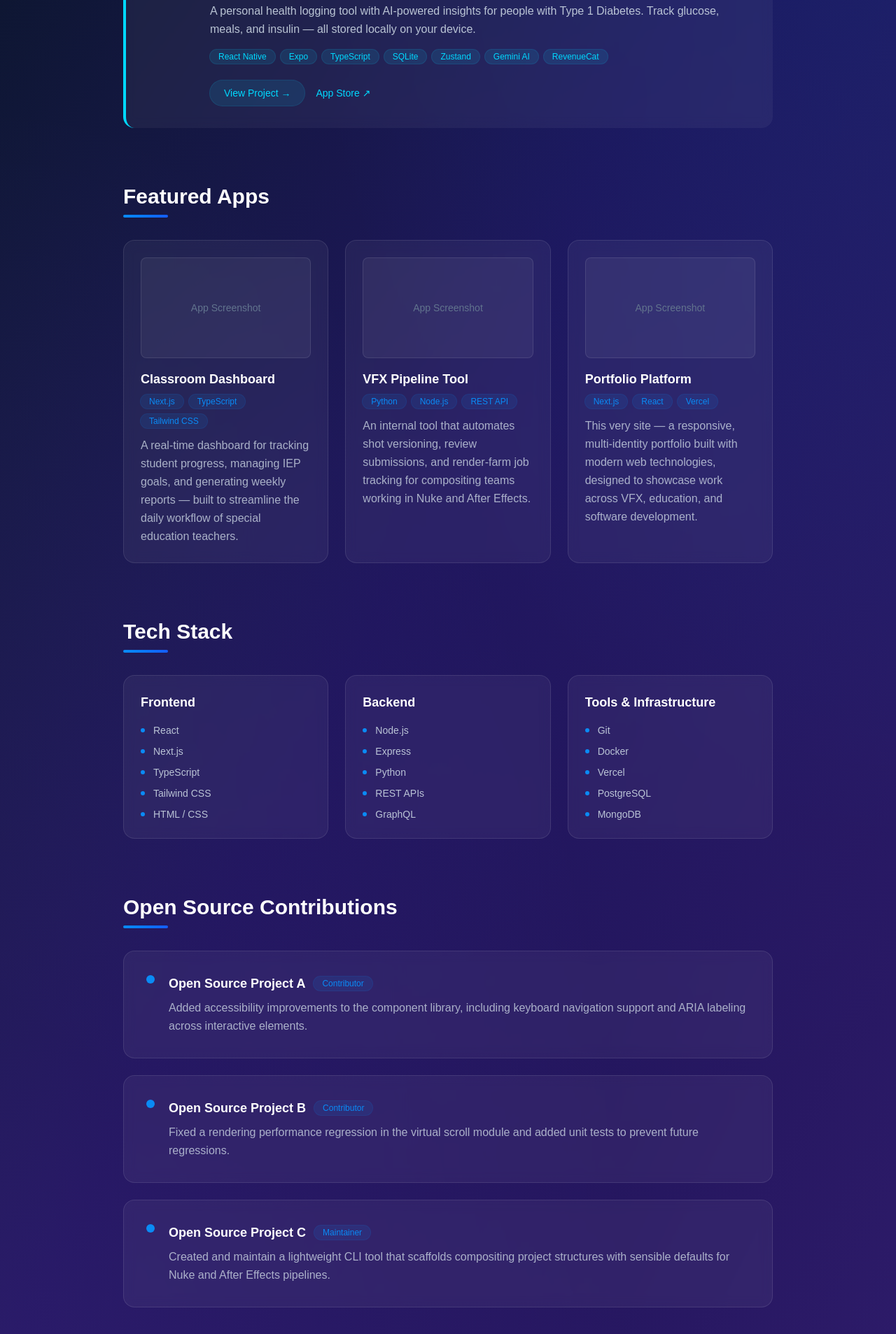
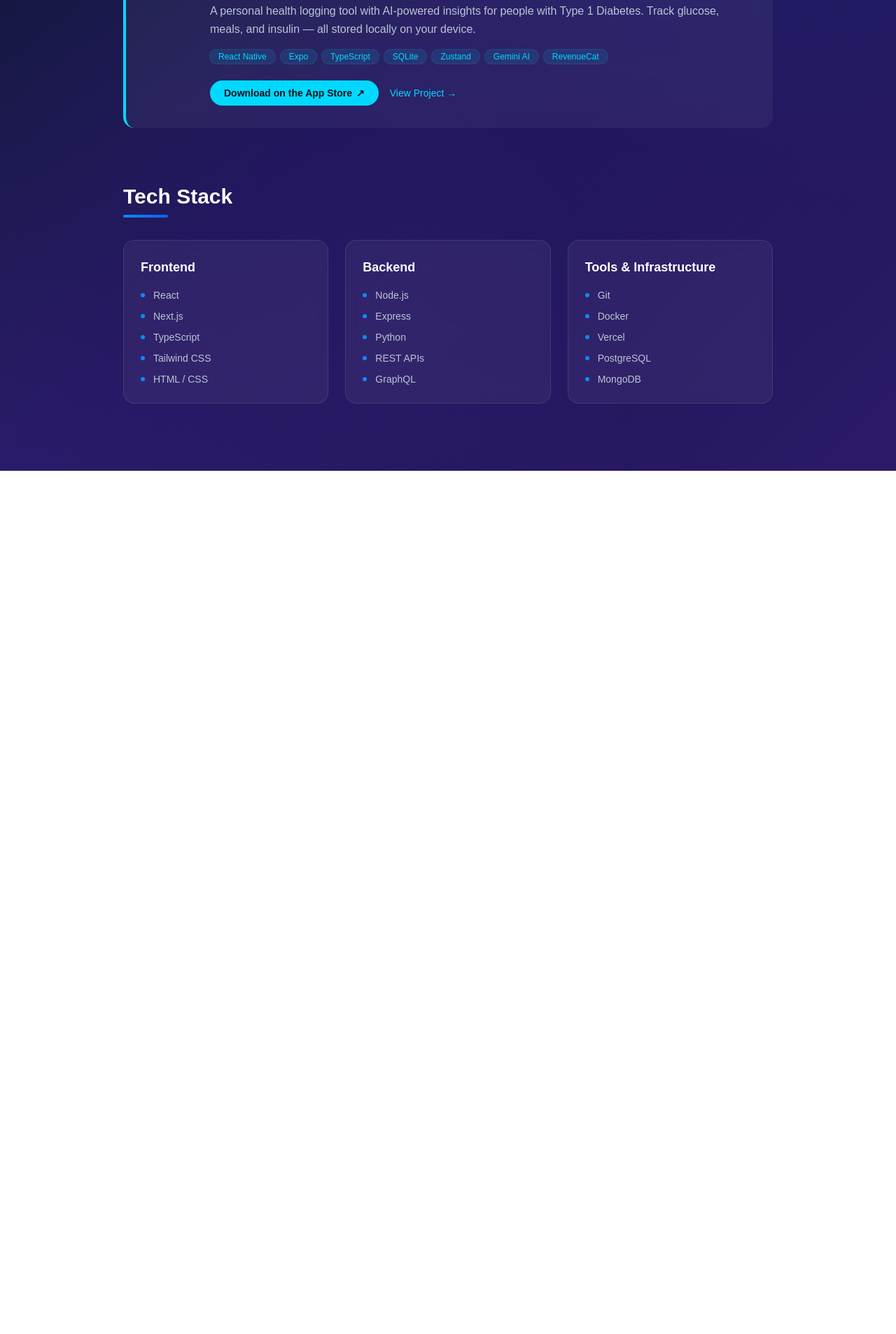
Before and after one commit to bonaccivfx/BonacciPortfolio, a Next.js app: page /dev in a window 1280 px wide. Shown: the part 613-2520 px from the top of the page at 70% size. After the commit the page ends 1286 px from the top, so only its background shows below. Built offline with nearby package versions, Linux system fonts and the light colour scheme.

Commit message:
refactor(dev): feature Glucose Compass, remove placeholder apps and open-source section

```diff
--- a/src/app/dev/page.tsx
+++ b/src/app/dev/page.tsx
@@ -1,23 +1,6 @@
-const apps = [
-  {
-    title: "Classroom Dashboard",
-    tags: ["Next.js", "TypeScript", "Tailwind CSS"],
-    description:
-      "A real-time dashboard for tracking student progress, managing IEP goals, and generating weekly reports — built to streamline the daily workflow of special education teachers.",
-  },
-  {
-    title: "VFX Pipeline Tool",
-    tags: ["Python", "Node.js", "REST API"],
-    description:
-      "An internal tool that automates shot versioning, review submissions, and render-farm job tracking for compositing teams working in Nuke and After Effects.",
-  },
-  {
-    title: "Portfolio Platform",
-    tags: ["Next.js", "React", "Vercel"],
-    description:
-      "This very site — a responsive, multi-identity portfolio built with modern web technologies, designed to showcase work across VFX, education, and software development.",
-  },
-] as const;
+import Image from "next/image";
+import Link from "next/link";
+import PageTransition from "@/components/shared/PageTransition";
 
 const stackCategories = [
   {
@@ -34,35 +17,10 @@ const stackCategories = [
   },
 ] as const;
 
-const contributions = [
-  {
-    project: "Open Source Project A",
-    role: "Contributor",
-    description:
-      "Added accessibility improvements to the component library, including keyboard navigation support and ARIA labeling across interactive elements.",
-  },
-  {
-    project: "Open Source Project B",
-    role: "Contributor",
-    description:
-      "Fixed a rendering performance regression in the virtual scroll module and added unit tests to prevent future regressions.",
-  },
-  {
-    project: "Open Source Project C",
-    role: "Maintainer",
-    description:
-      "Created and maintain a lightweight CLI tool that scaffolds compositing project structures with sensible defaults for Nuke and After Effects pipelines.",
-  },
-] as const;
-
-import Image from "next/image";
-import Link from "next/link";
-import PageTransition from "@/components/shared/PageTransition";
-
 export const metadata = {
   title: "Dev Projects — Bonacci",
   description:
-    "Full-stack development projects spanning educational technology, VFX pipeline automation, and modern web applications.",
+    "Full-stack development work, including Glucose Compass — a Type 1 diabetes tracker on the App Store — alongside modern web applications.",
 };
 
 export default function DevPage() {
@@ -87,13 +45,13 @@ export default function DevPage() {
             </span>
           </h1>
           <p className="mx-auto mt-6 max-w-2xl text-xl leading-relaxed text-slate-300/90 sm:text-2xl">
-            Building tools and applications that solve real problems — from
-            classroom management platforms to VFX pipeline automation and
-            modern web experiences.
+            Building tools and applications that solve real problems — including
+            Glucose Compass, a Type 1 diabetes tracker now on the App Store —
+            alongside full-stack web work.
           </p>
         </section>
 
-        {/* Featured Project: T1DG */}
+        {/* Featured Project: Glucose Compass */}
         <section className="mt-20">
           <div className="rounded-2xl border-l-4 border-[#00D9FF] bg-white/5 p-6 backdrop-blur-sm sm:p-8">
             <span className="mb-4 inline-block rounded-full bg-[#00D9FF]/10 px-3 py-1 text-xs font-bold uppercase tracking-wider text-[#00D9FF]">
@@ -134,65 +92,27 @@ export default function DevPage() {
                   )}
                 </div>
 
-                {/* CTAs */}
+                {/* CTAs — App Store primary, in-site page secondary */}
                 <div className="mt-6 flex flex-wrap items-center gap-4">
-                  <Link
-                    href="/glucose-compass"
-                    className="inline-flex items-center gap-1 rounded-full bg-[#00D9FF]/10 px-5 py-2 text-sm font-medium text-[#00D9FF] ring-1 ring-[#00D9FF]/20 transition hover:bg-[#00D9FF]/20"
-                  >
-                    View Project →
-                  </Link>
                   <a
                     href="https://apps.apple.com/app/id6760599854"
                     target="_blank"
                     rel="noopener noreferrer"
-                    className="inline-flex items-center gap-1 text-sm font-medium text-[#00D9FF] transition hover:text-[#00D9FF]/80"
+                    className="inline-flex items-center gap-1.5 rounded-full bg-[#00D9FF] px-5 py-2 text-sm font-semibold text-[#06121f] transition hover:bg-[#00D9FF]/90 focus-visible:outline-none focus-visible:ring-2 focus-visible:ring-[#00D9FF] focus-visible:ring-offset-2 focus-visible:ring-offset-[#0a1628]"
                   >
-                    App Store
+                    Download on the App Store
                     <span aria-hidden="true">↗</span>
                     <span className="sr-only">(opens in new tab)</span>
                   </a>
+                  <Link
+                    href="/glucose-compass"
+                    className="inline-flex items-center gap-1 text-sm font-medium text-[#00D9FF] transition hover:text-[#00D9FF]/80"
+                  >
+                    View Project →
+                  </Link>
                 </div>
               </div>
             </div>
-          </div>
-        </section>
-
-        {/* Featured Apps */}
-        <section className="mt-20">
-          <h2 className="text-2xl font-bold text-white sm:text-3xl">
-            Featured Apps
-          </h2>
-          <div className="mt-2 h-1 w-16 rounded-full bg-gradient-to-r from-[#0A8BF5] to-blue-600" />
-
-          <div className="mt-8 grid gap-6 sm:grid-cols-2 lg:grid-cols-3">
-            {apps.map(({ title, tags, description }) => (
-              <div
-                key={title}
-                className="group flex flex-col rounded-2xl border border-white/10 bg-white/5 p-6 backdrop-blur-sm transition-all duration-300 hover:border-[#0A8BF5]/40 hover:bg-white/10 hover:-translate-y-1"
-              >
-                {/* Screenshot placeholder */}
-                <div className="mb-4 flex h-36 items-center justify-center rounded-lg border border-white/10 bg-white/5">
-                  <span className="text-sm text-slate-500">
-                    App Screenshot
-                  </span>
-                </div>
-                <h3 className="text-lg font-semibold text-white">{title}</h3>
-                <div className="mt-2 flex flex-wrap gap-2">
-                  {tags.map((tag) => (
-                    <span
-                      key={tag}
-                      className="rounded-full bg-[#0A8BF5]/10 px-3 py-0.5 text-xs font-medium text-[#0A8BF5] ring-1 ring-[#0A8BF5]/20"
-                    >
-                      {tag}
-                    </span>
-                  ))}
-                </div>
-                <p className="mt-3 text-base leading-relaxed text-slate-300/80">
-                  {description}
-                </p>
-              </div>
-            ))}
           </div>
         </section>
 
@@ -224,38 +144,6 @@ export default function DevPage() {
             ))}
           </div>
         </section>
-
-        {/* Open Source Contributions */}
-        <section className="mt-20">
-          <h2 className="text-2xl font-bold text-white sm:text-3xl">
-            Open Source Contributions
-          </h2>
-          <div className="mt-2 h-1 w-16 rounded-full bg-gradient-to-r from-[#0A8BF5] to-blue-600" />
-
-          <div className="mt-8 space-y-6">
-            {contributions.map(({ project, role, description }) => (
-              <div
-                key={project}
-                className="flex gap-5 rounded-2xl border border-white/10 bg-white/5 p-6 backdrop-blur-sm transition-all duration-300 hover:border-[#0A8BF5]/40 hover:bg-white/10 sm:p-8"
-              >
-                <span className="mt-0.5 h-3 w-3 shrink-0 rounded-full bg-[#0A8BF5] shadow-lg shadow-[#0A8BF5]/[38]" />
-                <div>
-                  <div className="flex flex-wrap items-center gap-3">
-                    <h3 className="text-lg font-semibold text-white">
-                      {project}
-                    </h3>
-                    <span className="rounded-full bg-[#0A8BF5]/10 px-3 py-0.5 text-xs font-medium text-[#0A8BF5] ring-1 ring-[#0A8BF5]/20">
-                      {role}
-                    </span>
-                  </div>
-                  <p className="mt-2 text-base leading-relaxed text-slate-300/80">
-                    {description}
-                  </p>
-                </div>
-              </div>
-            ))}
-          </div>
-        </section>
       </div>
     </main>
     </PageTransition>
```
